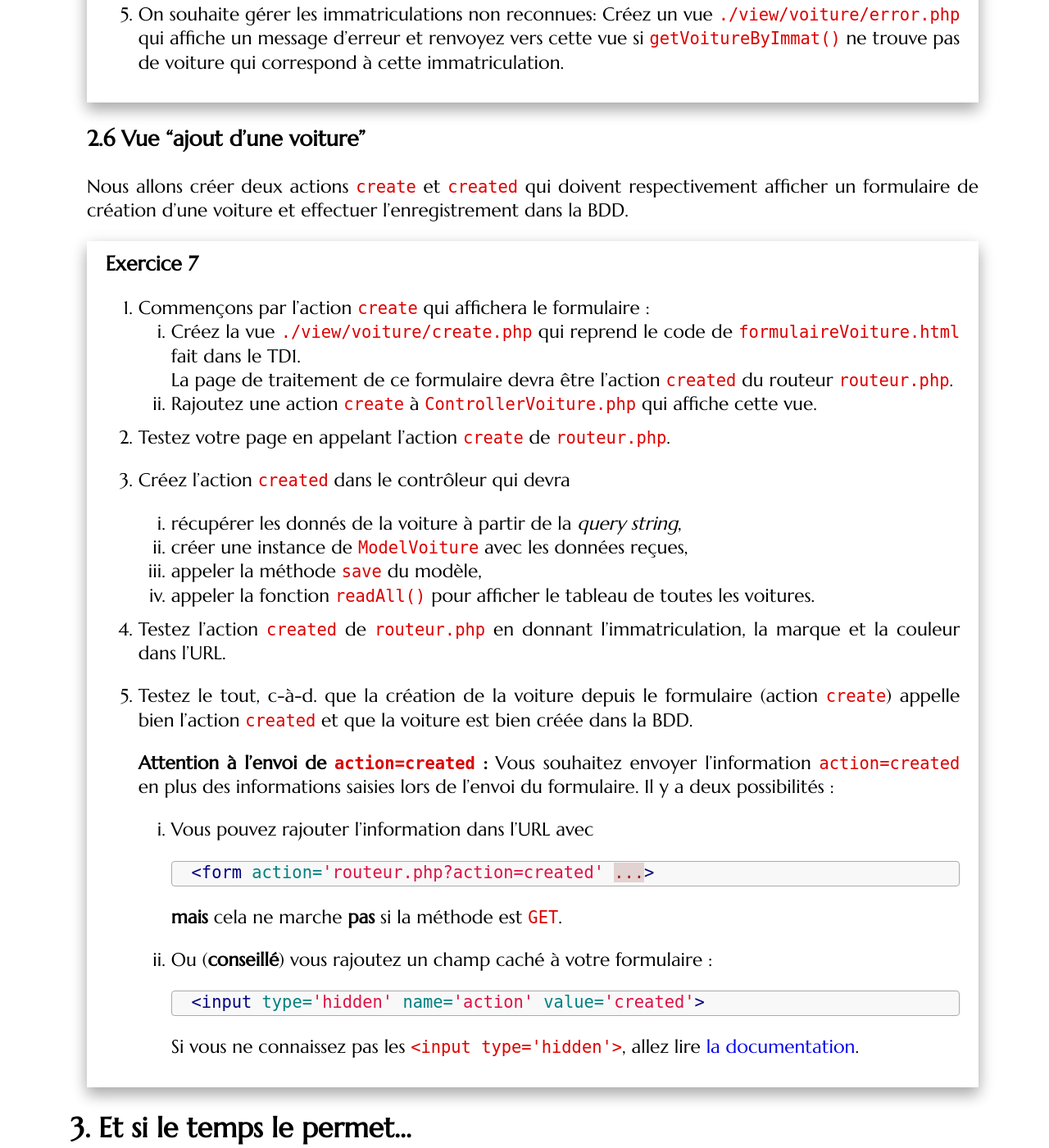
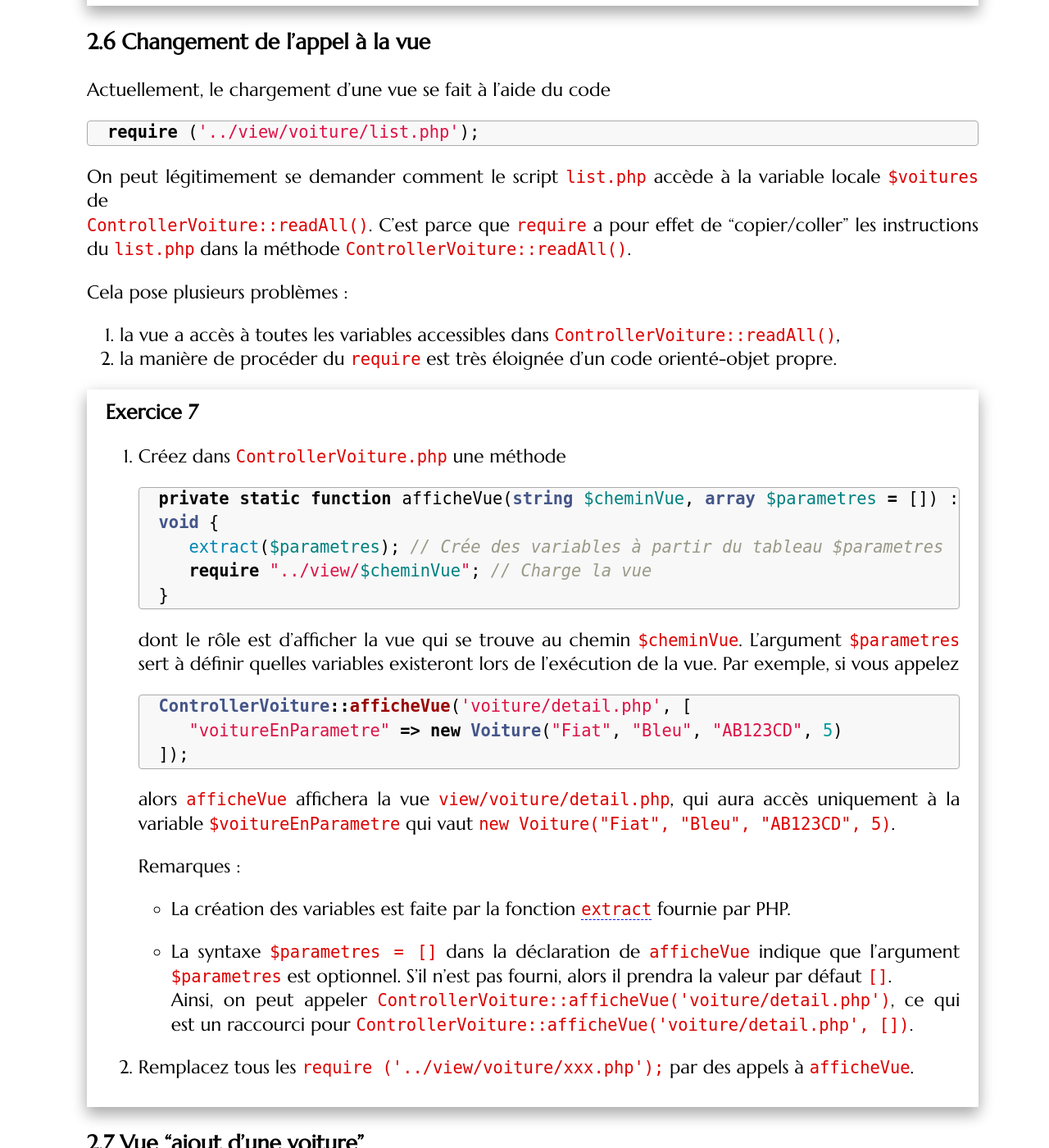
Before and after one commit to romainlebreton/R3.01-DeveloppementWeb, a Jekyll site: the page built from tutorials/tutorial4.md, in a window 1280 px wide and 1400 px high, scrolled down 8919 px. Shown: the whole window at 82% size. Built offline with Jekyll 4.4.1, drawn with Linux system fonts in a browser that asks for light colours; some web fonts are replaced; some of the changed text lies outside the part shown.

Commit message:
Tuto 4: * nouvelle méthode afficheVue

````diff
--- a/tutorials/tutorial4.md
+++ b/tutorials/tutorial4.md
@@ -48,9 +40,9 @@ expliquer le fonctionnement sur l'exemple de la page `lireVoiture.php` du TD2 :
     <body>
         <?php
         require_once 'Voiture.php';
-        $tab_v = Voiture::getAllVoitures();
-        foreach ($tab_v as $v)
-          $v->afficher();
+        $voitures = Voiture::getVoitures();
+        foreach ($voitures as $voiture)
+          $voiture->afficher();
         ?>
     </body>
 </html>
@@ -63,19 +55,20 @@ Cette page se basait sur votre classe `Voiture` dans `Voiture.php` :
 require_once "Model.php";
 
 class Voiture {
-  private $marque;
-  private $couleur;
-  private $immatriculation;
+    private string $marque;
+    private string $couleur;
+    private string $immatriculation;
+    private int $nbSieges;
 
-  public function __construct($m = NULL, $c = NULL, $i = NULL) { ... }
+  public function __construct($marque, $couleur, $immatriculation, $nbSieges) { ... }
 
   public function afficher() { ... }
 
-  public static function getAllVoitures() { ... }
+  public static function getVoitures() { ... }
 
-  public static function getVoitureByImmat($immatriculation) { ... }
+  public static function getVoitureParImmat($immatriculation) { ... }
 
-  public function save() { ... }
+  public function sauvegarder() { ... }
 }
 ?>
 ```
@@ -115,31 +108,31 @@ lors des TDs précédents (sauf la fonction `afficher()`).
   difficile à déboguer.
 
 Dans notre cas, la nouvelle classe `ModelVoiture` gère la persistance au travers
-des méthodes:
+des méthodes :
 
 ```php?start_inline=1
- $mv->save();
- $mv2 = ModelVoiture::getVoitureByImmat($immatriculation);
- $arrayVoitures = ModelVoiture::getAllVoitures();
+ $voiture->sauvegarder();
+ $voiture2 = ModelVoiture::getVoitureParImmat($immatriculation);
+ $voitures = ModelVoiture::getVoitures();
 ```
 
-**N.B. :** Souvenez-vous que les deux dernières fonctions `getVoitureByImmat`
-et `getAllVoitures` sont `static`. Elles ne dépendent donc que de
+**N.B. :** Souvenez-vous que les deux dernières fonctions `getVoitureParImmat`
+et `getVoitures` sont `static`. Elles ne dépendent donc que de
 leur classe (et non pas des objets instanciés). D'où la syntaxe différente
-`Class::fonction_statique()` pour les appeler.
+`NomClasse::nomMethodeStatique()` pour les appeler.
 
-### V: la vue
+### V : la vue
 
-Dans la vue sont regroupés toutes les lignes de code qui génèrent la page HTML
+Dans la vue sont regroupées toutes les lignes de code qui génèrent la page HTML
 que l'on va envoyer à l'utilisateur. Les vues sont des fichiers qui ne
 contiennent quasiment exclusivement que du code HTML, à l'exception de quelques
-`echo` permettant d'afficher les variables pré-remplies par le contrôleur. Une
+`echo` permettant d'afficher les variables préremplies par le contrôleur. Une
 boucle `for` est toutefois autorisée pour les vues qui affichent une liste
-d'éléments. **La vue n'effectue pas de traitement, de calculs**.
+d'éléments. **La vue n'effectue pas de traitement, de calcul**.
 
 Dans notre exemple, la vue serait le fichier `view/voiture/list.php`
 suivant. Le code de ce fichier permet d'afficher une page Web contenant toutes
-les voitures contenues dans la variable `tab_v`.
+les voitures contenues dans la variable `$voitures`.
 
 ```php
 <!DOCTYPE html>
@@ -150,8 +143,8 @@ les voitures contenues dans la variable `tab_v`.
     </head>
     <body>
         <?php
-        foreach ($tab_v as $v)
-            echo '<p> Voiture d\'immatriculation ' . $v->getImmatriculation() . '.</p>';
+        foreach ($voitures as $voiture)
+            echo '<p> Voiture d\'immatriculation ' . $voiture->getImmatriculation() . '.</p>';
         ?>
     </body>
 </html>
@@ -163,7 +156,7 @@ Créez la vue `view/voiture/list.php` avec le code précédent.
 
 </div>
 
-### C: le contrôleur
+### C : le contrôleur
 
 Le contrôleur gère la logique du code qui prend des décisions. C'est en quelque
 sorte l'intermédiaire entre le modèle et la vue : le contrôleur va demander au
@@ -171,7 +164,7 @@ modèle les données, les analyser, prendre des décisions et appelle la vue
 adéquate en lui donnant le texte à afficher à la vue. Le contrôleur contient
 exclusivement du PHP.
 
-Il existe une multitude d'implémentations du **MVC**:
+Il existe une multitude d'implémentations du **MVC** :
 
 1. un gros contrôleur unique
 1. un contrôleur par modèle
@@ -184,7 +177,7 @@ contrôleur pour `ModelVoiture`. Voici le contrôleur
 ```php
 <?php
 require_once ('../model/ModelVoiture.php'); // chargement du modèle
-$tab_v = ModelVoiture::getAllVoitures();     //appel au modèle pour gerer la BD
+$voitures = ModelVoiture::getVoitures();     //appel au modèle pour gerer la BD
 require ('../view/voiture/list.php');  //redirige vers la vue
 ?>
 ```
@@ -194,7 +187,7 @@ Notre contrôleur se décompose donc en plusieurs parties :
 
 1. On charge la déclaration de la classe `ModelVoiture` ;
 3. on se sert du modèle pour récupérer le tableau de toutes les voitures avec
-`$tab_v = Voiture::getAllVoitures();`
+`$voitures = Voiture::getVoitures();`
 4. on appelle alors la vue qui va nous générer la page Web avec
 `require ('../view/voiture/list.php');`
 
@@ -202,7 +195,7 @@ Notre contrôleur se décompose donc en plusieurs parties :
 
 * **Pourquoi `../` ?** Les adresses sont relatives au fichier courant qui est
 `controller/ControllerVoiture.php` dans notre cas.
-* Notez bien que c'est le contrôleur qui initialise la variable `$tab_v` et que
+* Notez bien que c'est le contrôleur qui initialise la variable `$voitures` et que
 la vue ne fait que lire cette variable pour générer la page Web.
 
 <div class="exercise">
@@ -236,7 +229,7 @@ voitures.
 require_once ('../model/ModelVoiture.php'); // chargement du modèle
 class ControllerVoiture {
     public static function readAll() {
-        $tab_v = ModelVoiture::getAllVoitures();     //appel au modèle pour gerer la BD
+        $voitures = ModelVoiture::getVoitures();     //appel au modèle pour gerer la BD
         require ('../view/voiture/list.php');  //"redirige" vers la vue
     }
 }
@@ -280,9 +273,9 @@ ControllerVoiture::readAll(); // Appel de la méthode statique $action de Contro
 
 Le code précédent marche sauf que le client doit pouvoir choisir quelle action
 est-ce qu'il veut effectuer. Du coup, il va faire une requête pour la page
-`routeur.php` mais en envoyant l'information qu'il veut que `action` soit égal à
+`routeur.php`, mais en envoyant l'information qu'il veut que `action` soit égal à
 `readAll`. Pour transmettre ces données à la page du routeur, nous allons les
-écrire dans l'URL avec la syntaxe du *query string* (cf.  [**rappel** sur query
+écrire dans l'URL avec la syntaxe du *query string* (cf. [**rappel** sur query
 string dans le cours
 1]({{site.baseurl}}/classes/class1.html#les-query-strings-dans-lurl)).
 
@@ -322,7 +315,7 @@ ControllerVoiture::$action();
 
 #### Solutions
 
-Voici le déroulé de l'exécution du routeur pour l'action `readAll`:
+Voici le déroulé de l'exécution du routeur pour l'action `readAll` :
 
 1. Le client demande l'URL
 [.../controller/routeur.php?action=readAll](http://webinfo/~mon_login/PHP/TD4/controller/routeur.php?action=readAll).
@@ -347,15 +340,15 @@ de connaître l'immatriculation de la voiture visée ; on utilisera encore le
 <div class="exercise">
 
 1. Créez une vue `./view/voiture/detail.php` qui doit afficher tous les
-   détails de la voiture stockée dans `$v` de la même manière que l'ancienne
+   détails de la voiture stockée dans `$voiture` de la même manière que l'ancienne
    fonction `afficher()` (encore commentée dans `ModelVoiture`).
-   **Note :** La variable `$v` sera initialisée dans le contrôleur plus tard,
-   *cf.* `$tab_v` dans l'exemple précédent.
+   **Note :** La variable `$voiture` sera initialisée dans le contrôleur plus tard,
+   *cf.* `$voitures` dans l'exemple précédent.
 
 1. Rajoutez une action `read` au contrôleur `ControllerVoiture.php`. Cette
    action devra récupérer l'immatriculation donnée dans l'URL, appeler la
-   fonction `getVoitureByImmat()` du modèle, mettre la voiture visée dans la
-   variable `$v` et appeler la vue précédente.
+   fonction `getVoitureParImmat()` du modèle, mettre la voiture visée dans la
+   variable `$voiture` et appeler la vue précédente.
 
 2. Testez cette vue en appelant la page du routeur avec les bons paramètres dans
 l'URL.
@@ -363,12 +356,62 @@ l'URL.
 3. Rajoutez des liens cliquables `<a>` sur les immatriculations de la vue `list.php`
    qui renvoient sur la vue de détail de la voiture concernée.
 
-4. On souhaite gérer les immatriculations non reconnues: Créez un vue
+4. On souhaite gérer les immatriculations non reconnues : Créez une vue
    `./view/voiture/error.php` qui affiche un message d'erreur et renvoyez vers
-   cette vue si `getVoitureByImmat()` ne trouve pas de voiture qui correspond à
+   cette vue si `getVoitureParImmat()` ne trouve pas de voiture qui correspond à
    cette immatriculation.
 
 </div>
+
+### Changement de l'appel à la vue
+
+Actuellement, le chargement d'une vue se fait à l'aide du code
+```php?start_inline=1
+require ('../view/voiture/list.php');
+```
+On peut légitimement se demander comment le script `list.php` accède à la variable locale `$voitures` de
+`ControllerVoiture::readAll()`. C'est parce que `require` a pour effet
+de "copier/coller" les instructions du `list.php` dans la méthode `ControllerVoiture::readAll()`.
+
+Cela pose plusieurs problèmes :
+1. la vue a accès à toutes les variables accessibles dans `ControllerVoiture::readAll()`,
+1. la manière de procéder du `require` est très éloignée d'un code orienté-objet propre.
+
+<div class="exercise">
+
+1. Créez dans `ControllerVoiture.php` une méthode
+   ```php?start_inline=1
+   private static function afficheVue(string $cheminVue, array $parametres = []) : void {
+      extract($parametres); // Crée des variables à partir du tableau $parametres
+      require "../view/$cheminVue"; // Charge la vue
+   }
+   ```
+   dont le rôle est d'afficher la vue qui se trouve au chemin `$cheminVue`. L'argument `$parametres`
+   sert à définir quelles variables existeront lors de l'exécution de la vue. Par exemple, si
+   vous appelez
+   ```php?start_inline=1
+   ControllerVoiture::afficheVue('voiture/detail.php', [
+      "voitureEnParametre" => new Voiture("Fiat", "Bleu", "AB123CD", 5)
+   ]);
+   ```
+   alors `afficheVue` affichera la vue `view/voiture/detail.php`, qui aura accès uniquement à la variable
+   `$voitureEnParametre` qui vaut `new Voiture("Fiat", "Bleu", "AB123CD", 5)`.
+
+   Remarques :
+
+   * La création des variables est faite par la fonction
+   [`extract`](https://www.php.net/manual/fr/function.extract.php) fournie par PHP.
+
+   * La syntaxe `$parametres = []` dans la déclaration de `afficheVue` indique que l'argument
+   `$parametres` est optionnel. S'il n'est pas fourni, alors il prendra la valeur par défaut
+   `[]`.
+    Ainsi, on peut appeler `ControllerVoiture::afficheVue('voiture/detail.php')`, ce qui est un
+    raccourci pour `ControllerVoiture::afficheVue('voiture/detail.php', [])`.
+
+1. Remplacez tous les `require ('../view/voiture/xxx.php');` par des appels à `afficheVue`.
+
+</div>
+
 
 ### Vue "ajout d'une voiture"
 
@@ -391,14 +434,14 @@ dans la BDD.
 
    1. récupérer les donnés de la voiture à partir de la *query string*,
    1. créer une instance de `ModelVoiture` avec les données reçues,
-   2. appeler la méthode `save` du modèle,
+   2. appeler la méthode `sauvegarder` du modèle,
    3. appeler la fonction `readAll()` pour afficher le tableau de
       toutes les voitures.
 
 1. Testez l'action `created` de `routeur.php` en donnant
    l'immatriculation, la marque et la couleur dans l'URL.
 
-1. Testez le tout, c-à-d. que la création de la voiture depuis le formulaire
+1. Testez le tout, c.-à-d. que la création de la voiture depuis le formulaire
    (action `create`) appelle bien l'action `created` et que la voiture est bien
    créée dans la BDD.
 
@@ -436,25 +479,6 @@ page qui correspond par exemple à l'action `read`.
 
 <div class="exercise">
 
-Utilisons les `try` / `catch` sur le requêtes SQL pour traiter l'erreur qui se
-produit quand on veut sauvegarder une voiture déjà existante :
-
-1. Créez une telle erreur
-1. Utilisez un
-   [affichage de débogage]({{site.baseurl}}/tutorials/tutorial1.html#affichage-pour-le-débogage)
-   pour explorer le contenu de l'objet d'erreur `PDOException $e` dans `save()` ;
-1. Identifiez le code d'erreur MySql qui correspond à notre erreur. Utilisez si
-   nécessaire la
-   [page MySql des codes d'erreurs](https://dev.mysql.com/doc/refman/5.7/en/error-messages-server.html).
-1. Si cette erreur se produit, faites que `save()` renvoie `false` plutôt que de
-   planter.
-1. Traiter le cas où `save()` renvoie `false` dans l'action `created` pour
-   renvoyer vers une page d'erreur.
-
-</div>
-
-<div class="exercise">
-
 Rajouter une fonctionnalité *"Supprimer une voiture"* à votre site (action
 `delete`). Ajouter un lien cliquable pour supprimer chaque voiture dans la liste
 des voitures (dans la vue `view/voiture/list.php`).
````
Also changed, not shown: other parts of tutorials/tutorial4.md (+3 -11 lines).
